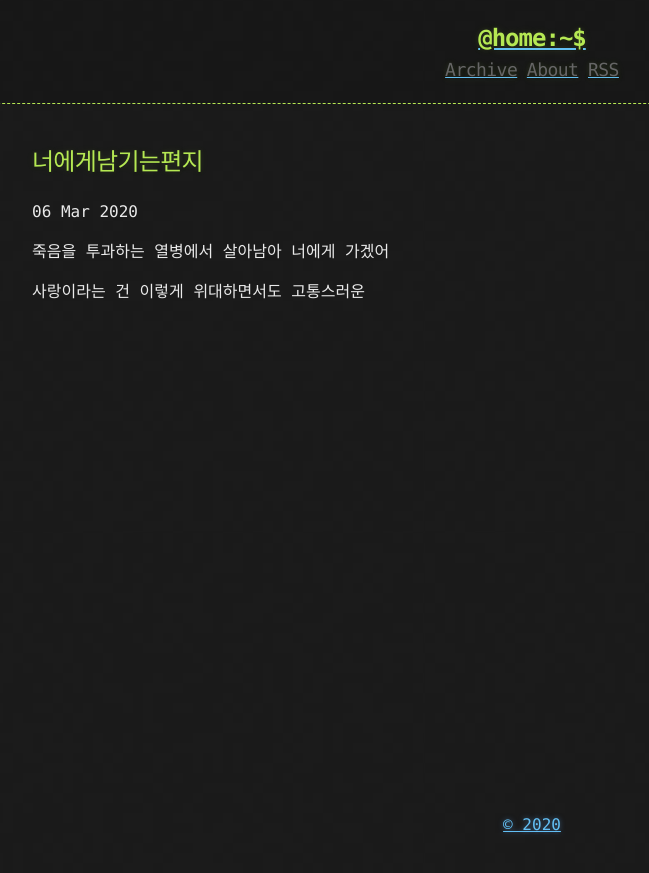
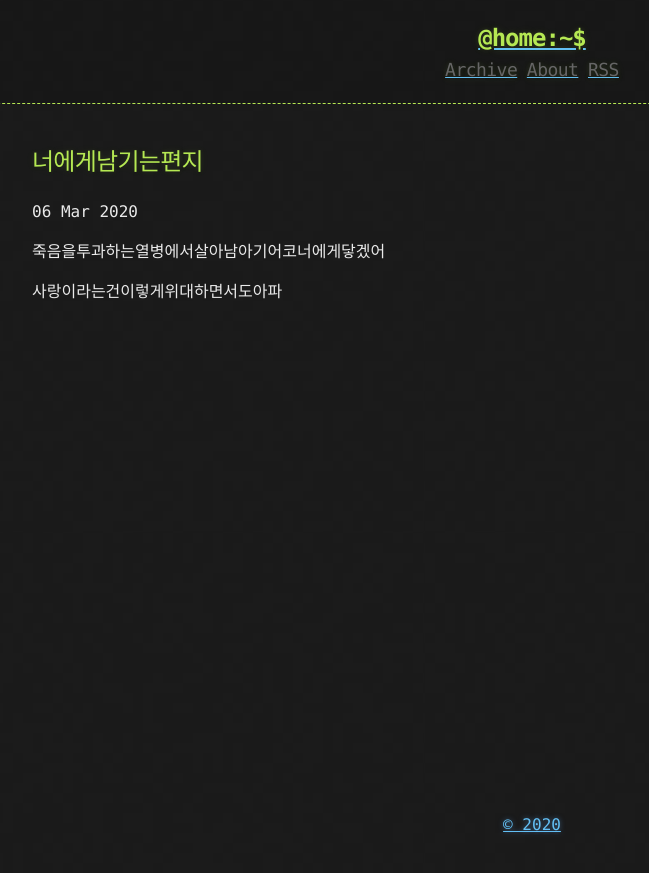
Before and after one commit to imrealz/imrealz.github.com, a Jekyll site: the page built from _posts/2020-03-06-d.md, in a window 1280 px wide. Shown: the top 873 px of the page, without its empty margins (108-757 px from the left). Built offline with Jekyll 4.4.1, drawn with Linux system fonts in a browser that asks for light colours.

Commit message:
Update 2020-03-06-d.md

```diff
--- a/_posts/2020-03-06-d.md
+++ b/_posts/2020-03-06-d.md
@@ -5,7 +5,7 @@ published: true
 
 
 
-죽음을 투과하는 열병에서 살아남아 너에게 가겠어
+죽음을투과하는열병에서살아남아기어코너에게닿겠어
 
 
-사랑이라는 건 이렇게 위대하면서도 고통스러운
+사랑이라는건이렇게위대하면서도아파
```
